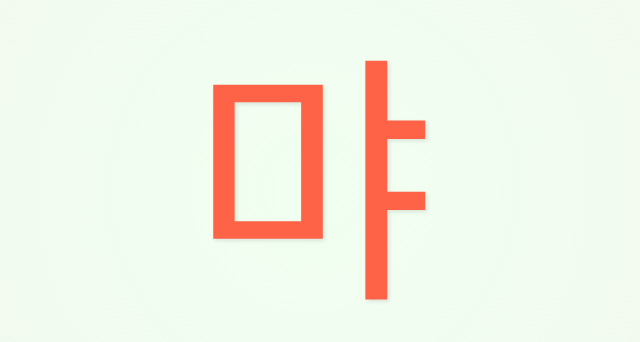
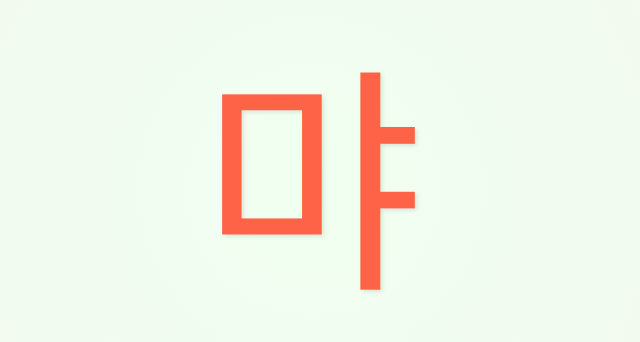
Before and after one commit to xohzzwn6kcj9/mya, a SvelteKit app: page / in a window 1280 px wide. Shown: the part 210-552 px from the top of the page, without its empty margins (328-968 px from the left). Built offline with nearby package versions, Linux system fonts and the light colour scheme; a web font is replaced by a local one.

Commit message:
style: 폰트 크기 조정 및 텍스트 중앙 정렬 개선

```diff
--- a/src/routes/+page.svelte
+++ b/src/routes/+page.svelte
@@ -177,7 +177,7 @@
 
 <main style="background: {gradients[currentGradientIndex]}">
   <h1
-    style="font-family: {fonts[currentFontIndex]}; color: {textColors[currentColorIndex]}; font-size: {showSpecialMessage ? '18vh' : '33vh'};"
+    style="font-family: {fonts[currentFontIndex]}; color: {textColors[currentColorIndex]}; font-size: {showSpecialMessage ? '15vh' : '30vh'};"
     on:click={handleClick}
   >
     {showSpecialMessage ? '사랑해' : '먀'}
@@ -214,6 +214,9 @@
     white-space: nowrap;
     width: 80%;
     text-align: center;
+    position: absolute;
+    left: 50%;
+    transform: translateX(-50%);
   }
 
   h1:active {
```
